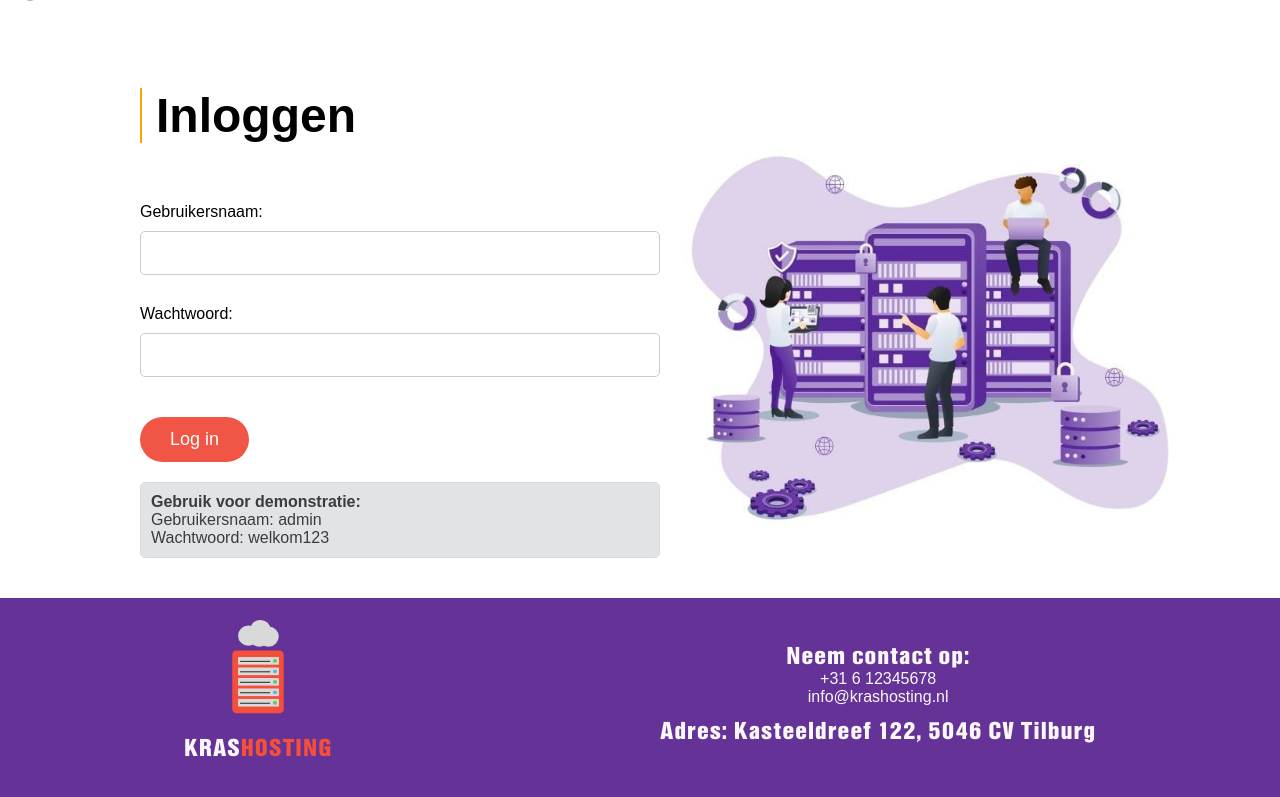
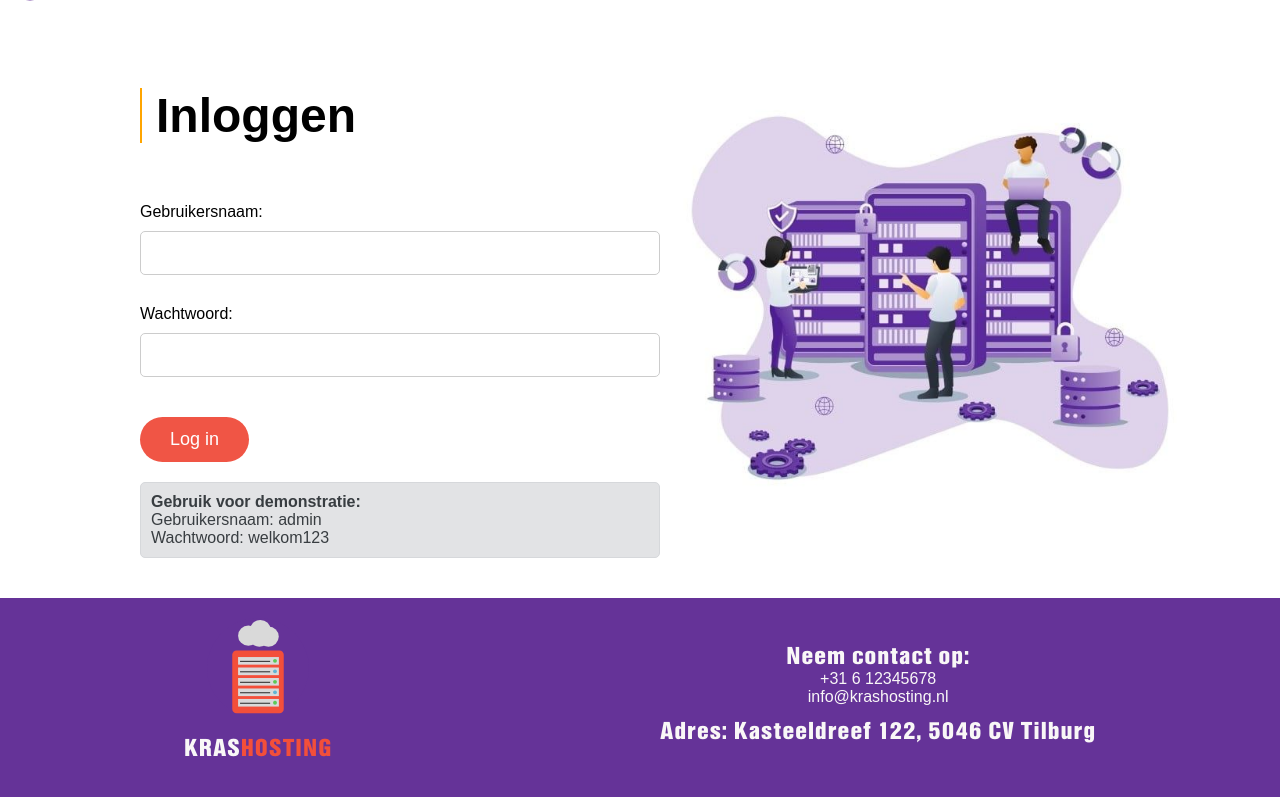
Before and after one commit to TiesOnKip/krashosting, a PHP site: page /login.php in a window 1280 px wide. Shown: the part 62-859 px from the top of the page. Run offline with PHP 8.4, Linux system fonts and the light colour scheme; some web fonts are replaced.

Commit message:
positie gefixt

```diff
--- a/src/css/login.css
+++ b/src/css/login.css
@@ -91,7 +91,7 @@ input {
 .img {
     position: absolute;
     right: 100px;
-    top: 50%;
+    top: 45%;
     transform: translateY(-50%);
     max-width: 500px;
 }
```
